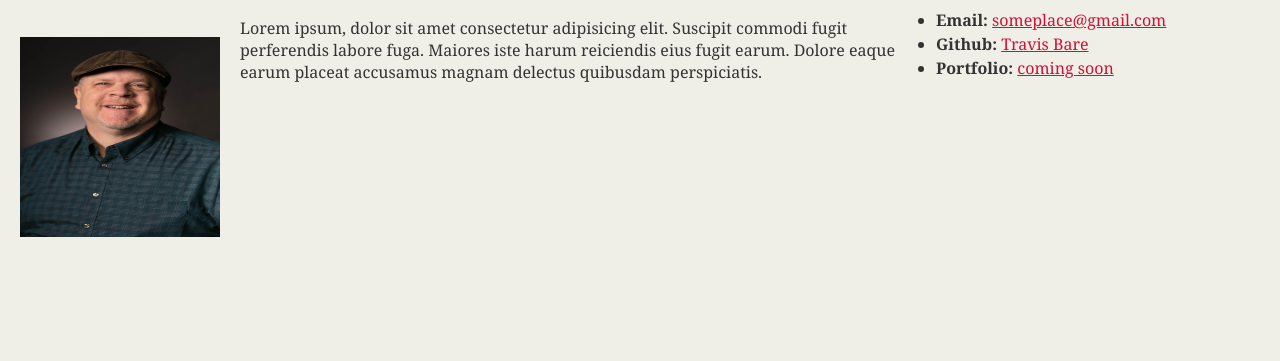
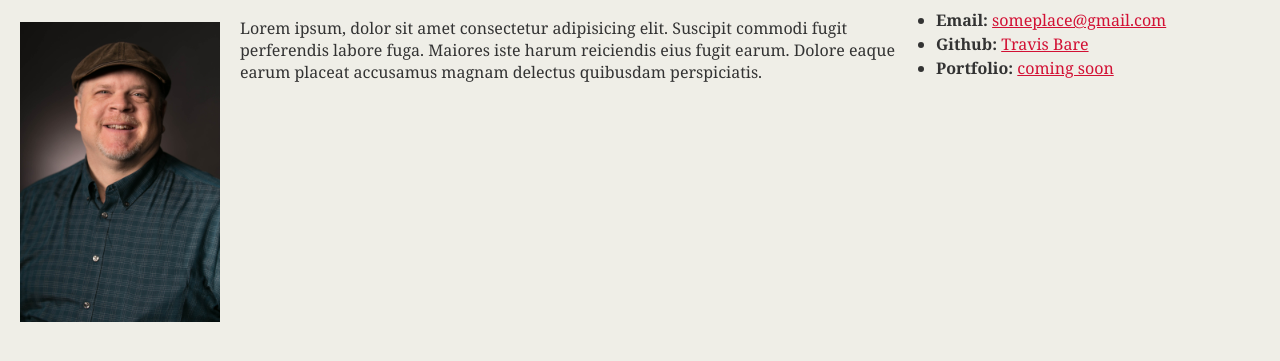
Before and after one commit to ronaldtbare/biorepo, a plain HTML site: page index.html in a window 1280 px wide. Shown: the part 187-548 px from the top of the page. Drawn offline with Linux system fonts and the light colour scheme.

Commit message:
raised photo

```diff
--- a/css/style.css
+++ b/css/style.css
@@ -41,7 +41,7 @@ h2 {
 
 #bio-image {
     float: left;
-    margin: 20px;
+    margin: 5px 20px 20px 20px;
 
 }
 
--- a/index.html
+++ b/index.html
@@ -21,7 +21,7 @@
               <h2> Travis Bare</h2>
 
               <!-- Image with link -->
-              <img id="bio-image" style="width:200px;height:200px;" src="image/bare.jpg" alt="person">
+              <img id="bio-image" style="width:200px;" src="image/bare.jpg" alt="person">
 
               <!-- Paragraph with embedded link -->
               <p>Lorem ipsum, dolor sit amet consectetur adipisicing elit. Suscipit commodi fugit perferendis labore fuga. Maiores iste harum reiciendis eius fugit earum. Dolore eaque earum placeat accusamus magnam delectus quibusdam perspiciatis.</p>
```
